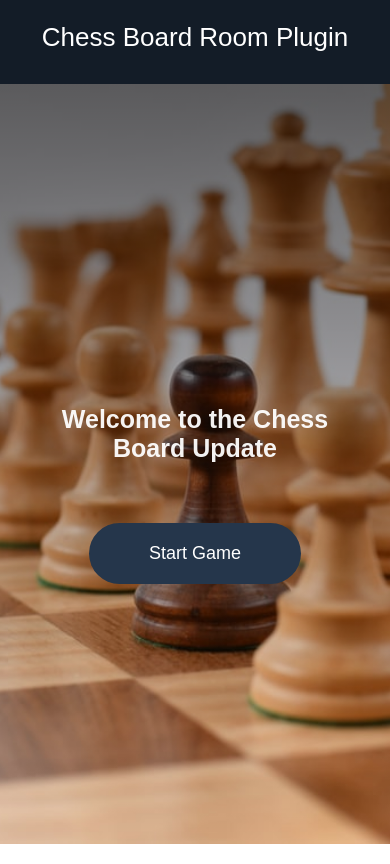
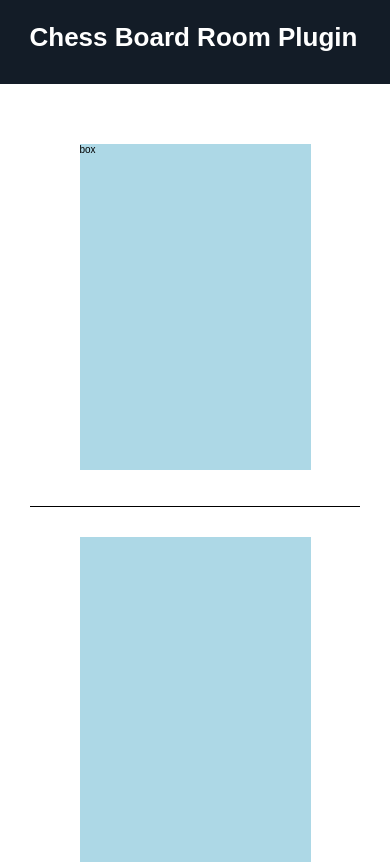
Before and after one commit to zurichat/zc_plugin_chessboard, a React (Create React App) app in the folder client/: page / in a window 390 px wide. Shown: the top 864 px of the page. Built offline with nearby package versions, Linux system fonts and the light colour scheme.

Commit message:
homepage responsive board containers

```diff
--- a/client/src/App.css
+++ b/client/src/App.css
@@ -55,28 +55,46 @@ nav {
   align-items: center;
   flex-wrap: wrap;
 }
+.color{
+  flex-basis: 33.33%;
+  padding-top: 3rem;
+  height: 50%;
+}
+.one, .two{
+  border-right: 1px solid black;
+  border-bottom: 1px solid black;
+  border-top:none;
+  border-left:none;
+}
+.three{
+  border-right: none;
+  border-bottom: 1px solid black;
+  border-top:none;
+  border-left:none;
+}
+.four, .five{
+  border-right: 1px solid black;
+  border-bottom: none;
+  border-top:none;
+  border-left:none;
+  padding-top: 6rem;
+}
+.six{
+  padding-top: 6rem;
+}
+.box{
+  width:85%;
+  height: 90%;
+  background-color: lightblue;
+  margin: 0 auto 0 auto;
+}
 
-#logo {
-  flex: 3 1 40rem;
-  font-family: "Pattaya", sans-serif;
-  font-weight: normal;
-}
-.hero {
-  background: linear-gradient(rgba(0, 0, 0, 0.6), transparent),
-    url("../src/assets/chesspieces.jpg");
-  min-height: 90vh;
-  background-repeat: no-repeat;
-  background-position: center;
-  background-size: cover;
-  color: rgba(255, 255, 255, 0.945);
+.app__container{
   display: flex;
-  flex-direction: column;
-  justify-content: center;
-  align-items: center;
-  text-align: center;
-}
-.hero h2 {
-  padding: 6rem;
+  flex-wrap: wrap;
+  height: 100vh;
+  padding: 3rem 6rem;
+
 }
 
 @media screen and (max-width: 933px) {
@@ -94,3 +112,47 @@ nav {
     font-size: 2.5rem;
   }
 }
+
+@media (min-width:768px) and (max-width: 900px){
+  .color{
+    flex-basis: 50%;
+  }
+  .two,.four{
+    border-right: none;
+  }
+  .three{
+    border-right: 1px solid black;
+    padding-top: 6rem;
+  }
+  .six{
+    border-top: 1px solid black;
+  }
+}
+
+@media (max-width: 767px){
+  .app__container{
+    padding: 3rem 3rem;
+  }
+  .color{
+    flex-basis: 100%;
+  }
+  .box{
+    width: 50%;
+  }
+  .one{
+    border-right: none;
+    border-bottom: none;
+  }
+  .two,.three,.four,.five, .six{
+    border-top: 1px solid black;
+    border-right: none;
+    border-bottom: none;
+    border-left: none;
+  }
+}
+
+@media (max-width: 500px){
+.box{
+  width: 70%;
+}
+}
--- a/client/src/App.js
+++ b/client/src/App.js
@@ -5,14 +5,17 @@ function App() {
     <div className="App">
       <header class="main-header">
         <nav>
-          <h1 id="logo">Chess Board Room Plugin</h1>
+          <h1>Chess Board Room Plugin</h1>
         </nav>
       </header>
-      <section class="hero">
-        <h2>Welcome to the Chess Board Update</h2>
-
-        <button>Start Game</button>
-      </section>
+     <div className = "app__container">
+        <div className="color one"><div className="box">box</div></div>
+        <div className="color two"><div className="box"></div></div>
+        <div className="color three"><div className="box"></div></div>
+        <div className="color four"><div className="box"></div></div>
+        <div className="color five"><div className="box"></div></div>
+        <div className="color six"><div className="box"></div></div>
+     </div>
     </div>
   );
 }
```
Also changed, not shown: 1 other file (tests, documents, lock files or other folders).
